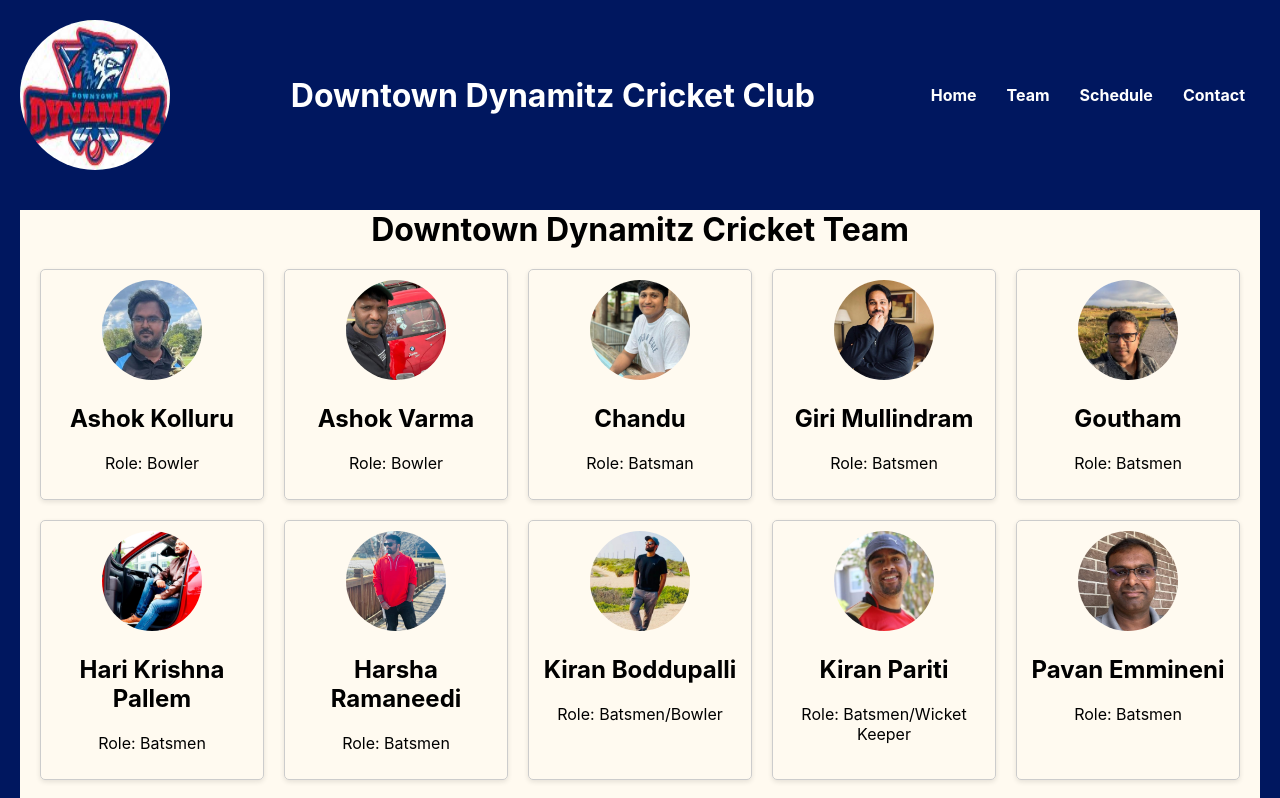
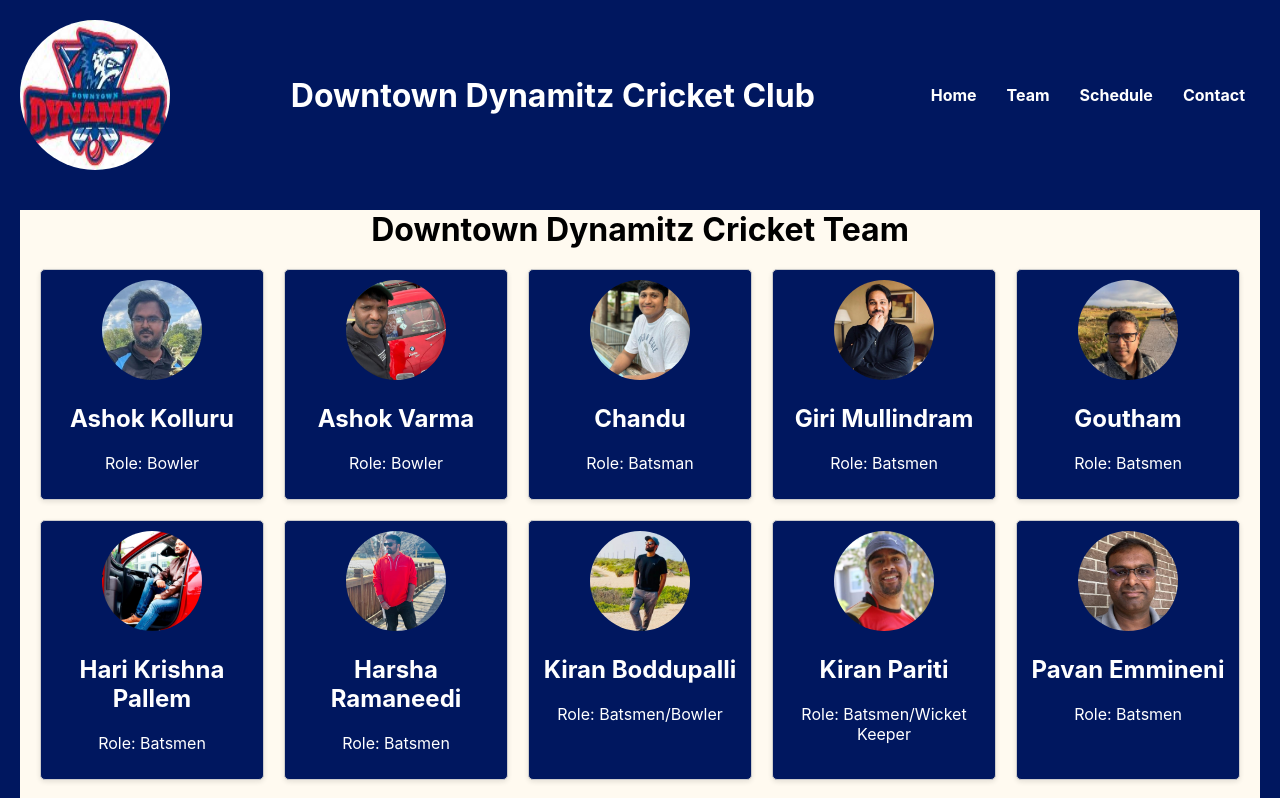
Before and after one commit to downtowndynamitz/downtowndynamitz, a React (Create React App) app: page /team in a window 1280 px wide. Shown: the top 798 px of the page. Built offline with nearby package versions, Linux system fonts and the light colour scheme.

Commit message:
card colors

```diff
--- a/src/components/Player.css
+++ b/src/components/Player.css
@@ -4,6 +4,8 @@
     border-radius: 5px;
     box-shadow: 0 2px 5px rgba(0,0,0,0.1);
     text-align: center;
+    background-color: #00175f;
+    color: white;
 }
 
 .player-card img {
--- a/src/components/Player.js
+++ b/src/components/Player.js
@@ -4,7 +4,7 @@
 
 const Player = ({ player }) => {
     return (
-        <div className="player-card">
+        <div className="player-card tablecards">
             <Link to={`/team/${player.id}`}>
                 <img src={player.photo} alt={`${player.name}`} className="player-photo" />
                 <h2>{player.name}</h2>
```
Also changed, not shown: src/components/PlayerTable.js (line endings or trailing spaces).
